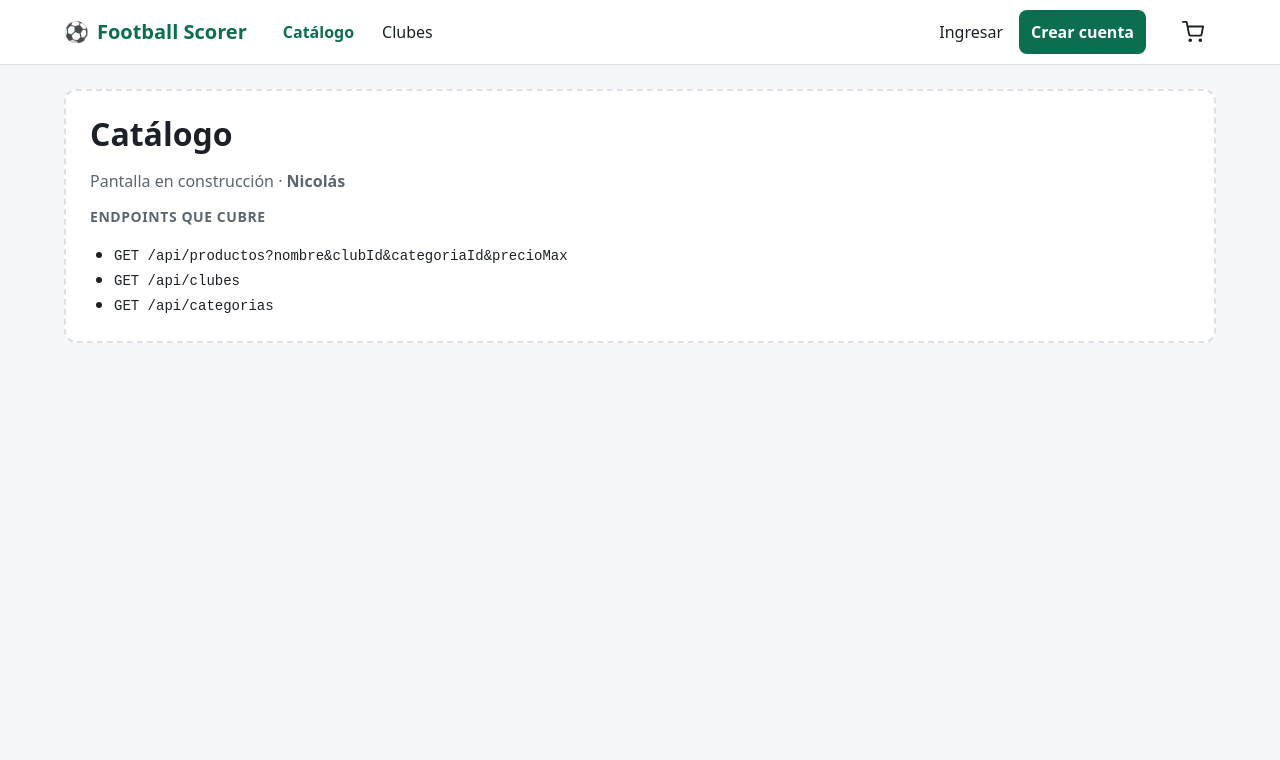
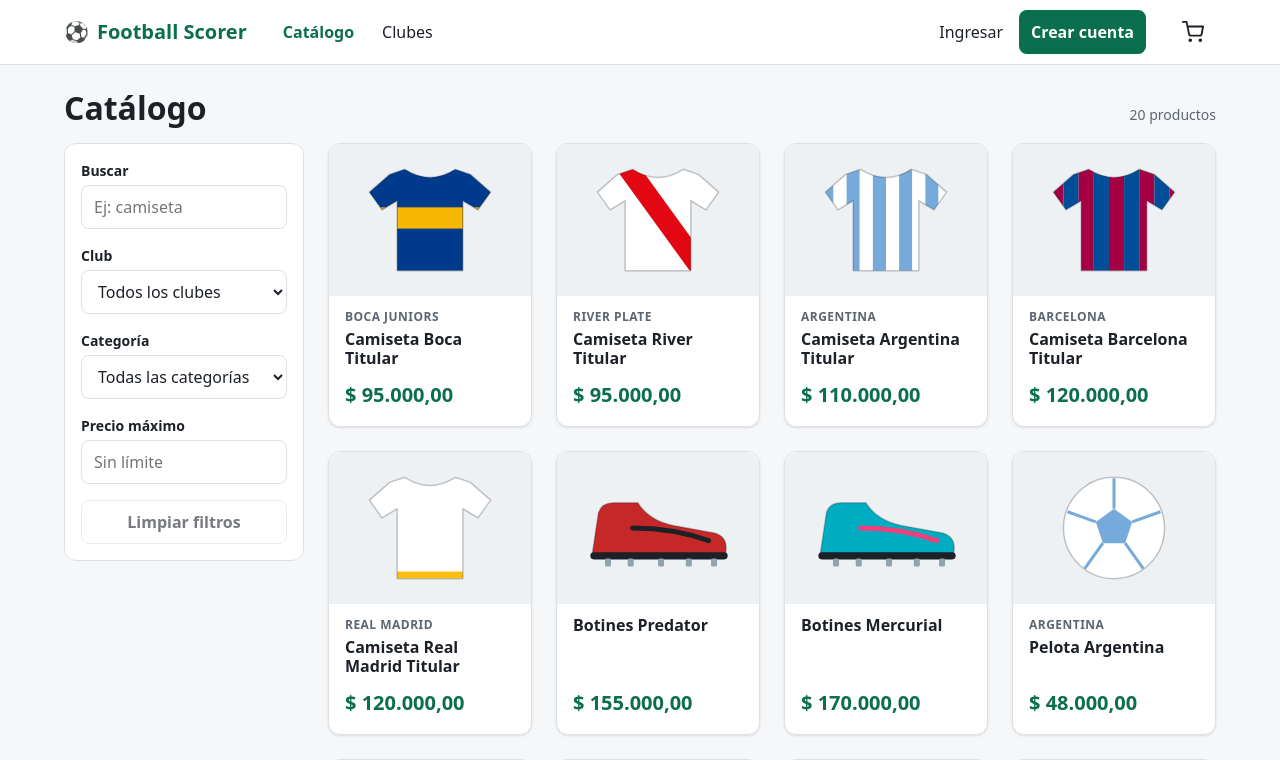
Before and after one commit to Alevv1/front-Football_scorer, a React (Vite) app: page / in a window 1280 px wide. Shown: the top 760 px of the page. Built offline with nearby package versions, Linux system fonts and the light colour scheme.

Commit message:
Agregar pantalla de catálogo con filtros por nombre, club, categoría y precio máximo

```diff
--- /dev/null
+++ b/src/components/productos/FiltrosCatalogo.css
@@ -0,0 +1,75 @@
+.filtros__toggle {
+  display: flex;
+  align-items: center;
+  justify-content: space-between;
+  width: 100%;
+  min-height: 44px;
+  padding: var(--espacio-2) var(--espacio-4);
+  border: 1px solid var(--color-borde);
+  border-radius: var(--radio);
+  background: var(--color-superficie);
+  color: var(--color-texto);
+  font-weight: 600;
+  cursor: pointer;
+}
+
+.filtros__contador {
+  display: inline-flex;
+  align-items: center;
+  justify-content: center;
+  min-width: 1.5em;
+  height: 1.5em;
+  margin-left: var(--espacio-2);
+  padding: 0 var(--espacio-1);
+  border-radius: 999px;
+  background: var(--color-primario);
+  color: #fff;
+  font-size: var(--texto-xs);
+}
+
+.filtros__flecha {
+  transition: transform 0.15s;
+}
+
+.filtros__toggle[aria-expanded='true'] .filtros__flecha {
+  transform: rotate(180deg);
+}
+
+.filtros__panel {
+  display: none;
+  margin-top: var(--espacio-3);
+  padding: var(--espacio-4);
+  background: var(--color-superficie);
+  border: 1px solid var(--color-borde);
+  border-radius: var(--radio-lg);
+}
+
+.filtros__panel--abierto {
+  display: block;
+}
+
+.filtros__acciones {
+  display: flex;
+  flex-direction: column;
+  gap: var(--espacio-2);
+}
+
+@media (min-width: 768px) {
+  .filtros {
+    position: sticky;
+    top: calc(var(--alto-navbar) + var(--espacio-4));
+  }
+
+  .filtros__toggle {
+    display: none;
+  }
+
+  .filtros__panel {
+    display: block;
+    margin-top: 0;
+  }
+
+  .filtros .filtros__ver {
+    display: none;
+  }
+}
--- /dev/null
+++ b/src/components/productos/FiltrosCatalogo.jsx
@@ -0,0 +1,94 @@
+import { useState } from 'react';
+import Button from '../ui/Button';
+import FormField from '../ui/FormField';
+import './FiltrosCatalogo.css';
+
+// Los cuatro filtros son los @RequestParam de GET /api/productos, ni uno más.
+// Es un componente controlado: los valores viven en la página (en la URL).
+export default function FiltrosCatalogo({ valores, clubes, categorias, onCambiar, onLimpiar }) {
+  const [abierto, setAbierto] = useState(false);
+  const cantidadActivos = Object.values(valores).filter(Boolean).length;
+
+  const cambiar = (evento) => onCambiar(evento.target.name, evento.target.value);
+
+  const cerrarEnMobile = (evento) => {
+    evento.preventDefault();
+    setAbierto(false);
+  };
+
+  return (
+    <aside className="filtros">
+      <button
+        type="button"
+        className="filtros__toggle"
+        onClick={() => setAbierto((estado) => !estado)}
+        aria-expanded={abierto}
+        aria-controls="filtros-panel"
+      >
+        <span>
+          Filtros
+          {cantidadActivos > 0 && <span className="filtros__contador">{cantidadActivos}</span>}
+        </span>
+        <span className="filtros__flecha" aria-hidden="true">
+          ▾
+        </span>
+      </button>
+
+      <form
+        id="filtros-panel"
+        className={`filtros__panel ${abierto ? 'filtros__panel--abierto' : ''}`}
+        role="search"
+        onSubmit={cerrarEnMobile}
+      >
+        <FormField
+          label="Buscar"
+          name="nombre"
+          type="search"
+          placeholder="Ej: camiseta"
+          autoComplete="off"
+          value={valores.nombre}
+          onChange={cambiar}
+        />
+
+        <FormField as="select" label="Club" name="clubId" value={valores.clubId} onChange={cambiar}>
+          <option value="">Todos los clubes</option>
+          {clubes.map((club) => (
+            <option key={club.id} value={club.id}>
+              {club.nombre}
+            </option>
+          ))}
+        </FormField>
+
+        <FormField as="select" label="Categoría" name="categoriaId" value={valores.categoriaId} onChange={cambiar}>
+          <option value="">Todas las categorías</option>
+          {categorias.map((categoria) => (
+            <option key={categoria.id} value={categoria.id}>
+              {categoria.nombre}
+            </option>
+          ))}
+        </FormField>
+
+        <FormField
+          label="Precio máximo"
+          name="precioMax"
+          type="number"
+          min="0"
+          step="1000"
+          inputMode="numeric"
+          placeholder="Sin límite"
+          value={valores.precioMax}
+          onChange={cambiar}
+        />
+
+        <div className="filtros__acciones">
+          <Button type="submit" bloque className="filtros__ver">
+            Ver resultados
+          </Button>
+          <Button variante="secundario" bloque onClick={onLimpiar} disabled={cantidadActivos === 0}>
+            Limpiar filtros
+          </Button>
+        </div>
+      </form>
+    </aside>
+  );
+}
--- /dev/null
+++ b/src/hooks/useDebounce.js
@@ -0,0 +1,14 @@
+import { useEffect, useState } from 'react';
+
+// Devuelve `valor` recién cuando dejó de cambiar durante `demoraMs`.
+// Evita pedir el catálogo en cada tecla que se escribe en el buscador.
+export function useDebounce(valor, demoraMs = 300) {
+  const [demorado, setDemorado] = useState(valor);
+
+  useEffect(() => {
+    const temporizador = setTimeout(() => setDemorado(valor), demoraMs);
+    return () => clearTimeout(temporizador);
+  }, [valor, demoraMs]);
+
+  return demorado;
+}
--- /dev/null
+++ b/src/pages/CatalogoPage.css
@@ -0,0 +1,35 @@
+.catalogo__encabezado {
+  display: flex;
+  flex-wrap: wrap;
+  align-items: baseline;
+  justify-content: space-between;
+  gap: var(--espacio-2);
+}
+
+.catalogo__cantidad {
+  margin: 0 0 var(--espacio-4);
+  font-size: var(--texto-sm);
+  color: var(--color-texto-suave);
+}
+
+.catalogo__cuerpo {
+  display: grid;
+  gap: var(--espacio-4);
+}
+
+.catalogo__resultados {
+  min-width: 0;
+  transition: opacity 0.15s;
+}
+
+.catalogo__resultados--actualizando {
+  opacity: 0.6;
+}
+
+@media (min-width: 768px) {
+  .catalogo__cuerpo {
+    grid-template-columns: 240px 1fr;
+    align-items: start;
+    gap: var(--espacio-6);
+  }
+}
--- a/src/pages/CatalogoPage.jsx
+++ b/src/pages/CatalogoPage.jsx
@@ -1,15 +1,132 @@
-import PaginaPendiente from '../components/layout/PaginaPendiente';
+import { useEffect, useState } from 'react';
+import { useSearchParams } from 'react-router-dom';
+import FiltrosCatalogo from '../components/productos/FiltrosCatalogo';
+import ProductGrid from '../components/productos/ProductGrid';
+import Button from '../components/ui/Button';
+import EmptyState from '../components/ui/EmptyState';
+import ErrorMessage from '../components/ui/ErrorMessage';
+import Spinner from '../components/ui/Spinner';
+import { useDebounce } from '../hooks/useDebounce';
+import { listarCategorias, listarClubes } from '../services/catalogoService';
+import { listarProductos } from '../services/productosService';
+import './CatalogoPage.css';
 
+const CLAVES_FILTRO = ['nombre', 'clubId', 'categoriaId', 'precioMax'];
+
+function leerFiltros(searchParams) {
+  return Object.fromEntries(CLAVES_FILTRO.map((clave) => [clave, searchParams.get(clave) ?? '']));
+}
+
+// Los filtros viven en la URL (/?clubId=1&precioMax=50000): se pueden compartir, sobreviven
+// a un F5 y tienen los mismos nombres que los query params que va a recibir el back.
 export default function CatalogoPage() {
+  const [searchParams, setSearchParams] = useSearchParams();
+  const filtros = leerFiltros(searchParams);
+  const consulta = useDebounce(searchParams.toString(), 300);
+
+  const [clubes, setClubes] = useState([]);
+  const [categorias, setCategorias] = useState([]);
+  const [productos, setProductos] = useState(null);
+  const [cargando, setCargando] = useState(true);
+  const [error, setError] = useState(null);
+  const [intento, setIntento] = useState(0);
+
+  useEffect(() => {
+    let vigente = true;
+    // Si fallan, los selects quedan solo con "Todos": el catálogo se puede usar igual.
+    listarClubes()
+      .then((lista) => vigente && setClubes(lista))
+      .catch(() => {});
+    listarCategorias()
+      .then((lista) => vigente && setCategorias(lista))
+      .catch(() => {});
+    return () => {
+      vigente = false;
+    };
+  }, []);
+
+  useEffect(() => {
+    let vigente = true;
+    setCargando(true);
+    setError(null);
+
+    listarProductos(leerFiltros(new URLSearchParams(consulta)))
+      .then((lista) => vigente && setProductos(lista))
+      .catch((err) => vigente && setError(err))
+      .finally(() => vigente && setCargando(false));
+
+    return () => {
+      vigente = false;
+    };
+  }, [consulta, intento]);
+
+  const cambiarFiltro = (clave, valor) => {
+    setSearchParams(
+      (actuales) => {
+        const nuevos = new URLSearchParams(actuales);
+        if (valor === '') nuevos.delete(clave);
+        else nuevos.set(clave, valor);
+        return nuevos;
+      },
+      { replace: true },
+    );
+  };
+
+  const limpiarFiltros = () => setSearchParams({}, { replace: true });
+
+  const hayFiltros = Object.values(filtros).some(Boolean);
+
+  let contenido;
+  if (error) {
+    contenido = <ErrorMessage error={error} onReintentar={() => setIntento((n) => n + 1)} />;
+  } else if (productos === null) {
+    contenido = <Spinner texto="Cargando productos..." />;
+  } else if (productos.length === 0) {
+    contenido = hayFiltros ? (
+      <EmptyState
+        icono="🔍"
+        titulo="No encontramos productos"
+        mensaje="Probá con otro nombre, otro club o un precio máximo más alto."
+        accion={
+          <Button variante="secundario" onClick={limpiarFiltros}>
+            Limpiar filtros
+          </Button>
+        }
+      />
+    ) : (
+      <EmptyState titulo="Todavía no hay productos" mensaje="Volvé a pasar en unos días." />
+    );
+  } else {
+    contenido = <ProductGrid productos={productos} />;
+  }
+
   return (
-    <PaginaPendiente
-      titulo="Catálogo"
-      dueno="Nicolás"
-      endpoints={[
-        'GET /api/productos?nombre&clubId&categoriaId&precioMax',
-        'GET /api/clubes',
-        'GET /api/categorias',
-      ]}
-    />
+    <section className="catalogo">
+      <header className="catalogo__encabezado">
+        <h1>Catálogo</h1>
+        {productos && !error && (
+          <p className="catalogo__cantidad" aria-live="polite">
+            {productos.length === 1 ? '1 producto' : `${productos.length} productos`}
+          </p>
+        )}
+      </header>
+
+      <div className="catalogo__cuerpo">
+        <FiltrosCatalogo
+          valores={filtros}
+          clubes={clubes}
+          categorias={categorias}
+          onCambiar={cambiarFiltro}
+          onLimpiar={limpiarFiltros}
+        />
+
+        <div
+          className={`catalogo__resultados ${cargando && productos ? 'catalogo__resultados--actualizando' : ''}`}
+          aria-busy={cargando}
+        >
+          {contenido}
+        </div>
+      </div>
+    </section>
   );
 }
```
